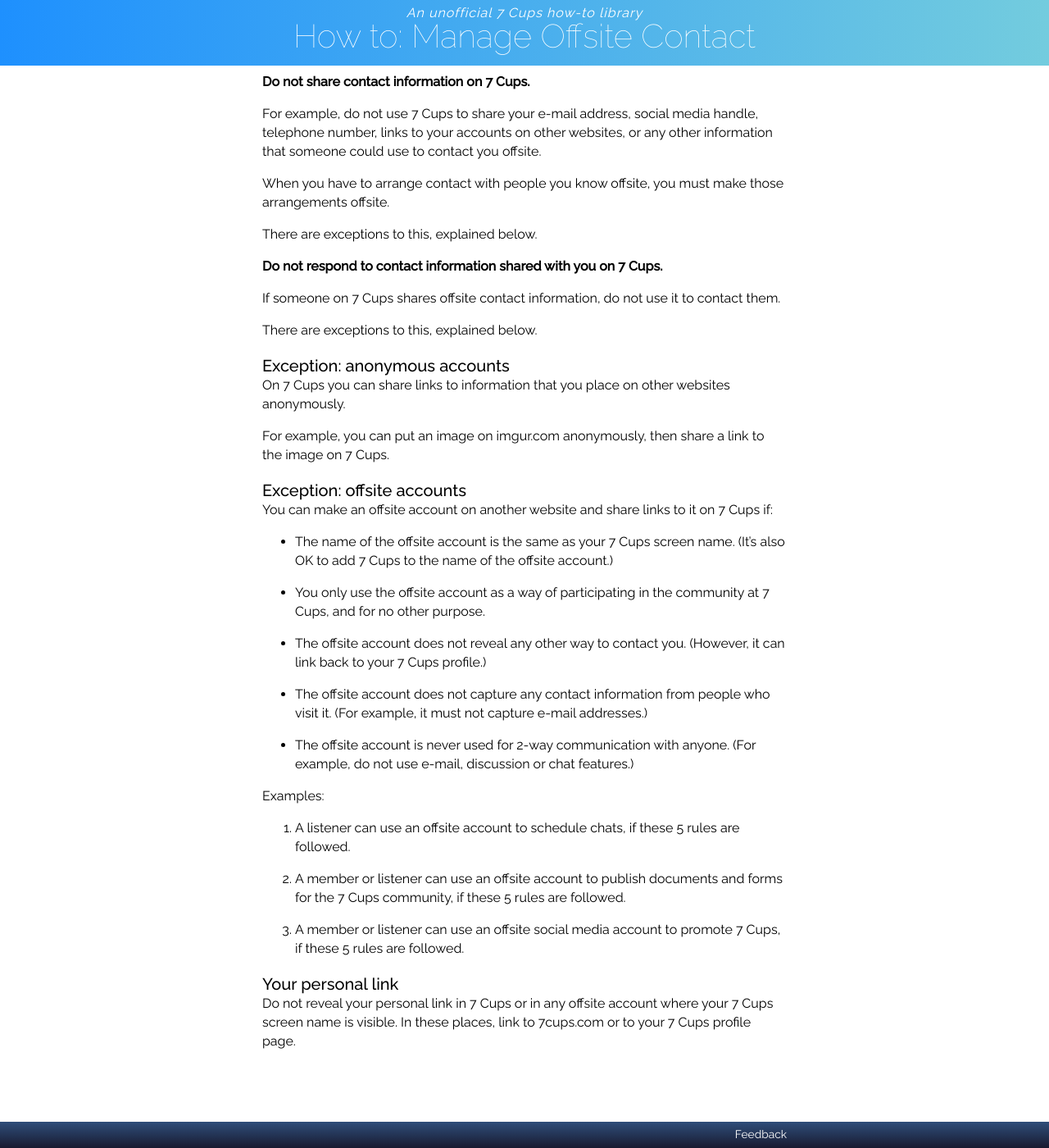
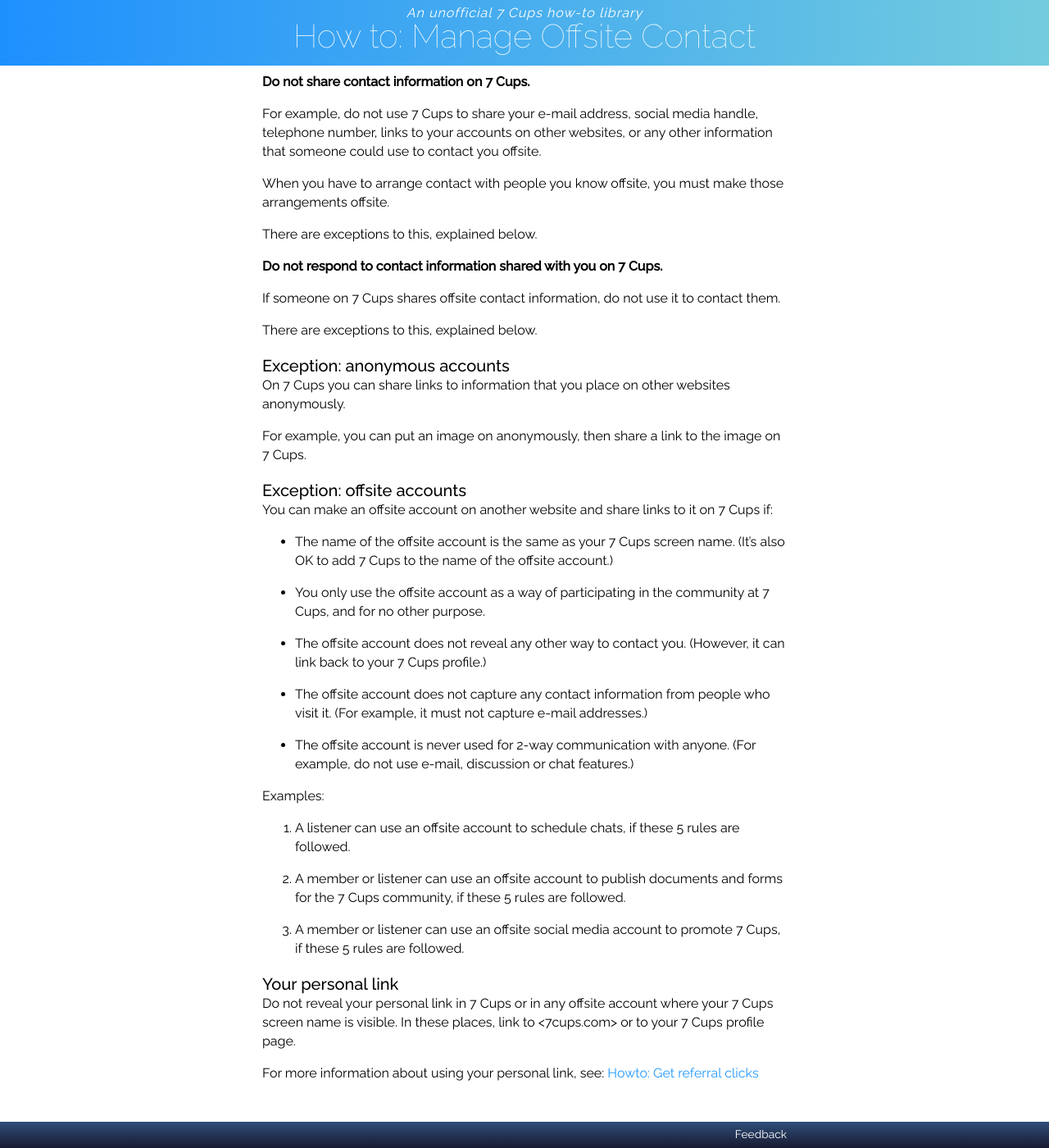
Before and after one commit to RarelyCharlie/rarelycharlie.github.io, a Jekyll site: the page built from _howto/offsite.md, in a window 1280 px wide and 1400 px high, scrolled down 217 px. Shown: the whole window at 82% size. Built offline with Jekyll 4.4.1, drawn with Linux system fonts in a browser that asks for light colours.

Commit message:
add link to referral clicks

```diff
--- a/_howto/offsite.md
+++ b/_howto/offsite.md
@@ -27,7 +27,7 @@ There are exceptions to this, explained below.
 
 On 7 Cups you can share links to information that you place on other websites anonymously.
 
-For example, you can put an image on imgur.com anonymously, then share a link to the image on 7 Cups.
+For example, you can put an image on <imgur.com> anonymously, then share a link to the image on 7 Cups.
 
 ### Exception: offsite accounts
 
@@ -53,4 +53,6 @@ Examples:
 
 ### Your personal link
 
-Do not reveal your personal link in 7 Cups or in any offsite account where your 7 Cups screen name is visible. In these places, link to 7cups.com or to your 7 Cups profile page.
+Do not reveal your personal link in 7 Cups or in any offsite account where your 7 Cups screen name is visible. In these places, link to <7cups.com> or to your 7 Cups profile page.
+
+For more information about using your personal link, see: [Howto: Get referral clicks](https://rarelycharlie.github.io/howto/referral-clicks)
```
